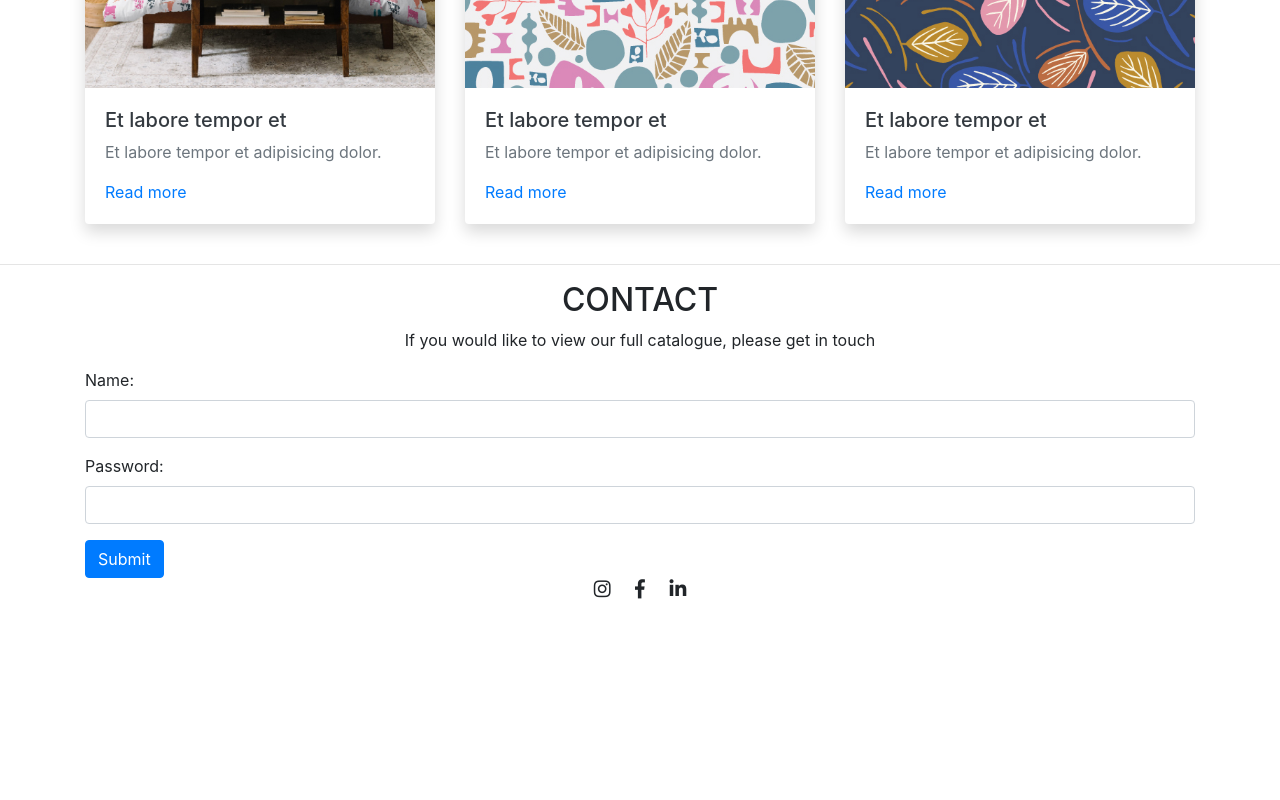
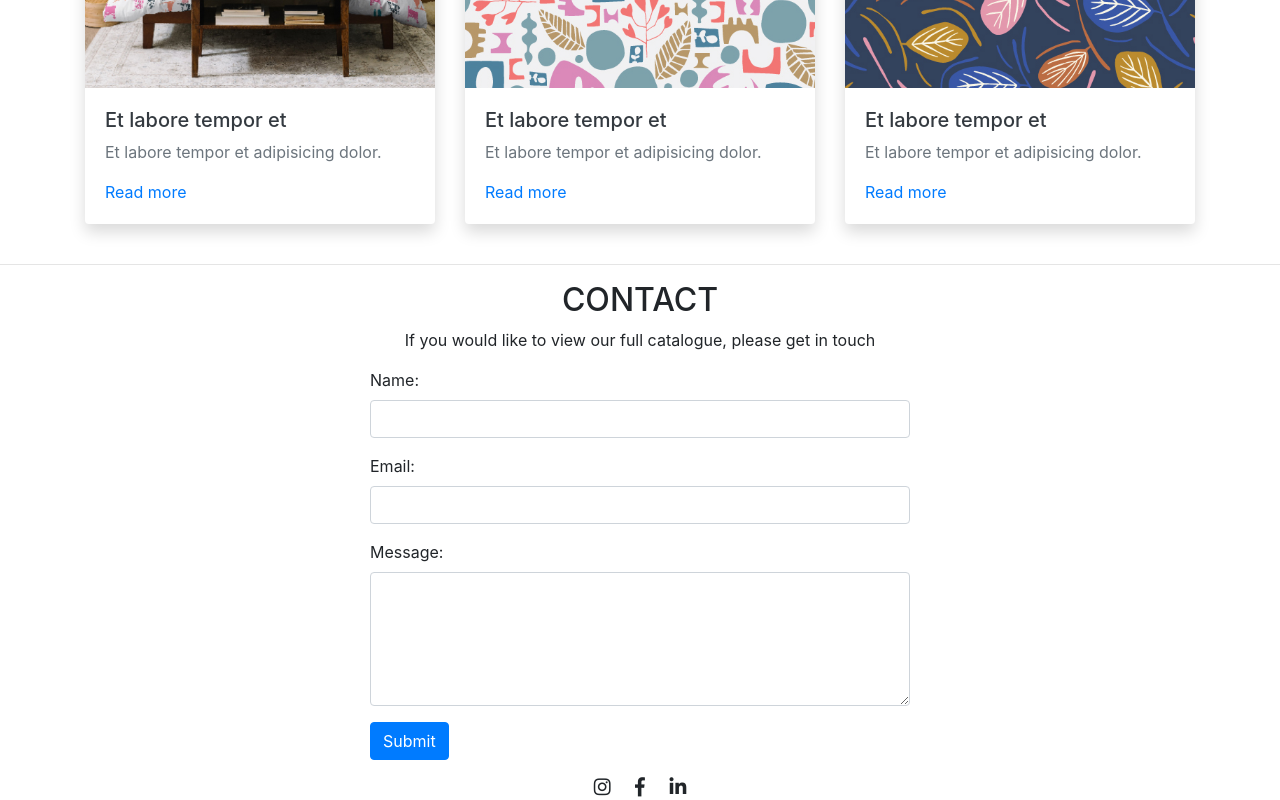
Before and after one commit to maluda-ie/maluda-portfolio, a plain HTML site: page index.html in a window 1280 px wide. Shown: the part 3047-3847 px from the top of the page. Before the commit the page ends 3649 px from the top, so only its background shows below. Drawn offline with nearby package versions, Linux system fonts and the light colour scheme.

Commit message:
form alignment

```diff
--- a/index.html
+++ b/index.html
@@ -239,20 +239,35 @@
     <hr>
   </section>
 
+
+
   <section>
     <div class="container">
       <h2 class="text-center text-uppercase">Contact</h2>
       <p class="text-center">If you would like to view our full catalogue, please get in touch</p>
       <form action="/action_page.php">
-        <div class="form-group">
-          <label for="usr">Name:</label>
-          <input type="text" class="form-control" id="usr" name="username">
+        <div class="form-group row justify-content-center">
+           <div class="col-6">
+            <label for="usr">Name:</label>
+            <input type="text" class="form-control" id="name" name="name">
+          </div>
         </div>
-        <div class="form-group">
-          <label for="pwd">Password:</label>
-          <input type="password" class="form-control" id="pwd" name="password">
+        <div class="form-group row justify-content-center">
+          <div class="col-6">
+            <label for="email">Email:</label>
+            <input type="email" class="form-control" id="email" name="email">
+          </div>
         </div>
-        <button type="submit" class="btn btn-primary">Submit</button>
+        <div class="form-group row justify-content-center">
+          <div class="col-6">
+            <label for="message">Message:</label>
+            <textarea class="form-control" rows="5" id="message"></textarea>
+          </div>
+        </div>
+        <div class="form-group row justify-content-center">
+          <div class="col-6">
+            <button type="submit" class="btn btn-primary">Submit</button>
+          </div>
       </form>
     </div>
 </section>
```
